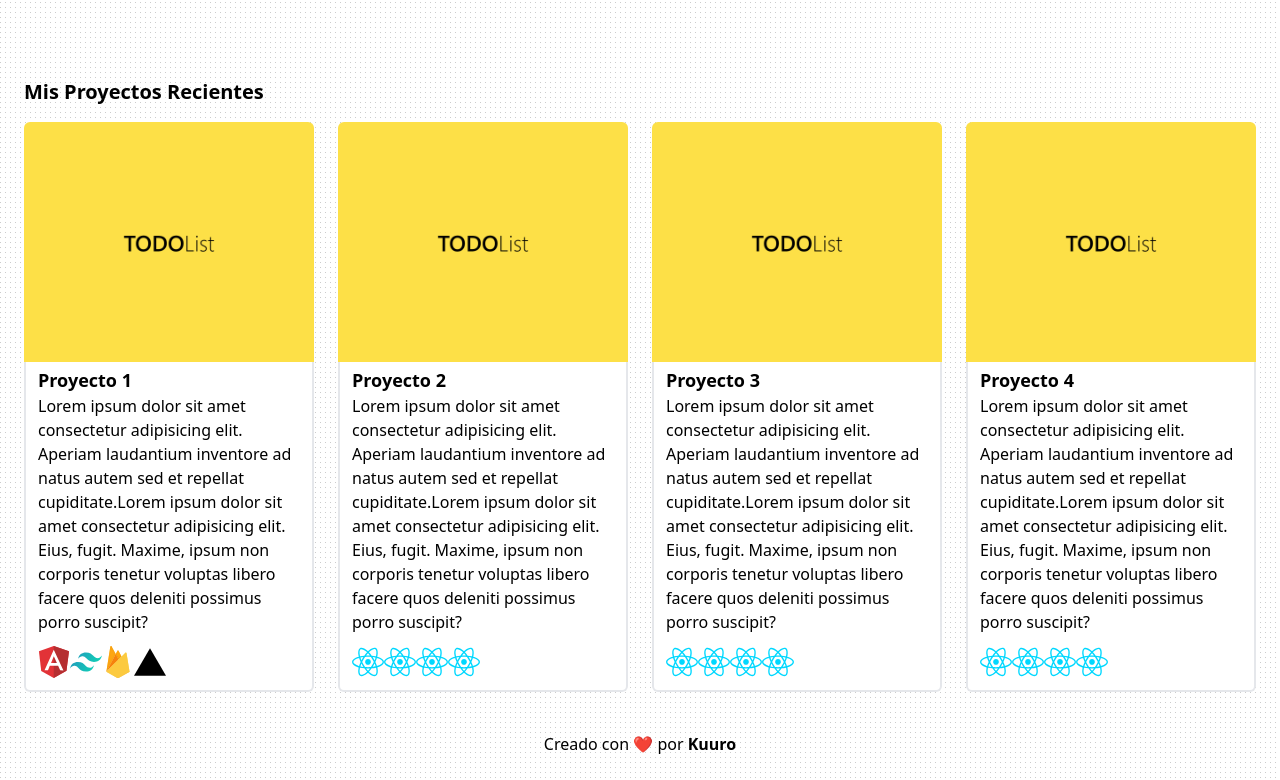
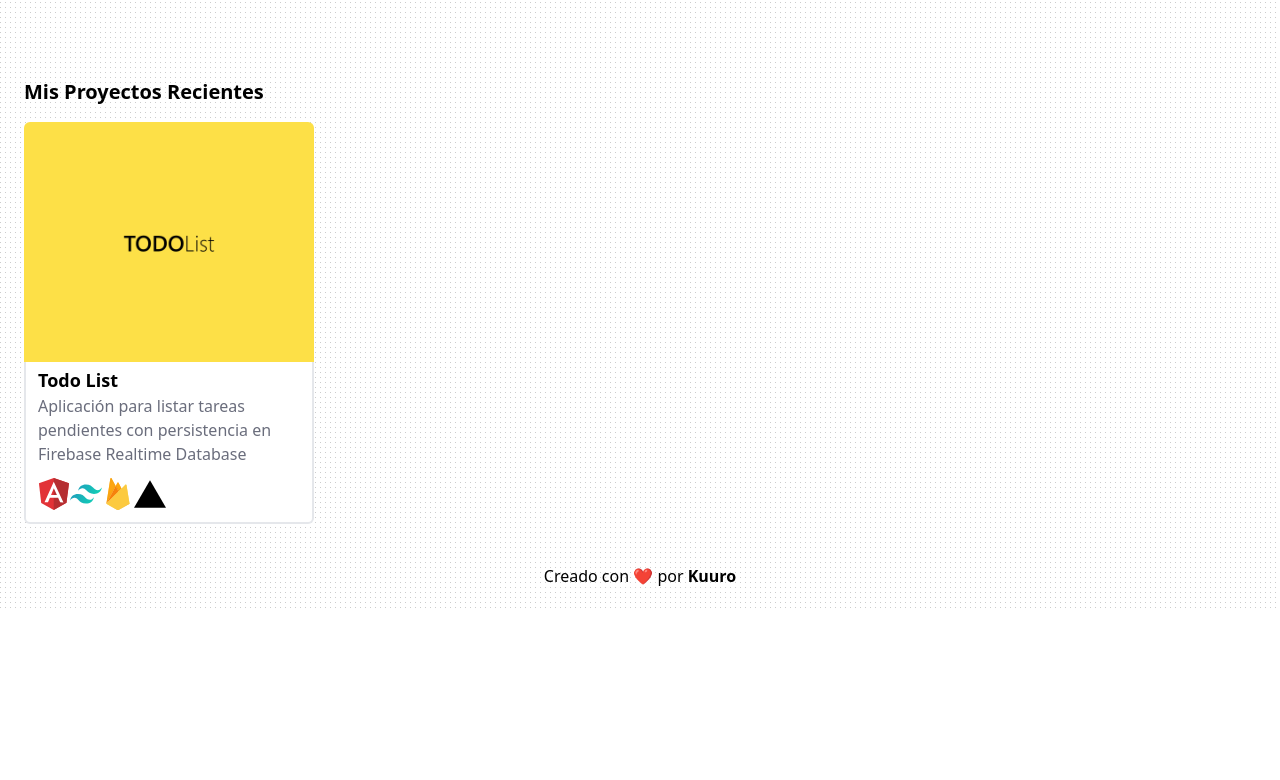
Before and after one commit to jmhs11/kuuro.dev, a React (Vite) app: page / in a window 1280 px wide. Shown: the part 998-1778 px from the top of the page. After the commit the page ends 1610 px from the top, so only its background shows below. Built offline with nearby package versions, Linux system fonts and the light colour scheme.

Commit message:
Update content from Projects

```diff
--- a/src/App.jsx
+++ b/src/App.jsx
@@ -5,9 +5,9 @@ import Header from './components/Header';
 
 const PROJECTS = [
 	{
-		name: 'Proyecto 1',
+		name: 'Todo List',
 		imageUrl: '/projects/todolist-cover.png',
-		description: 'Lorem ipsum dolor sit amet consectetur adipisicing elit. Aperiam laudantium inventore ad natus autem sed et repellat cupiditate.',
+		description: 'Aplicación para listar tareas pendientes con persistencia en Firebase Realtime Database',
 		url: 'https://todo-list.kuuro.dev',
 		technologies: [
 			{
@@ -24,82 +24,83 @@ const PROJECTS = [
 			},
 			{
 				name: 'Vercel',
-				icon: 'vercel-icon'
+				icon: 'vercel-icon',
+				className: 'dark-mode-icon'
 			}
 		]
 	},
-	{
-		name: 'Proyecto 2',
-		imageUrl: '/projects/todolist-cover.png',
-		description: 'Lorem ipsum dolor sit amet consectetur adipisicing elit. Aperiam laudantium inventore ad natus autem sed et repellat cupiditate.',
-		url: 'https://todo-list.kuuro.dev',
-		technologies: [
-			{
-				name: 'React1',
-				icon: 'react-icon',
-			},
-			{
-				name: 'React2',
-				icon: 'react-icon',
-			},
-			{
-				name: 'React3',
-				icon: 'react-icon',
-			},
-			{
-				name: 'React4',
-				icon: 'react-icon'
-			}
-		]
-	},
-	{
-		name: 'Proyecto 3',
-		imageUrl: '/projects/todolist-cover.png',
-		description: 'Lorem ipsum dolor sit amet consectetur adipisicing elit. Aperiam laudantium inventore ad natus autem sed et repellat cupiditate.',
-		url: 'https://todo-list.kuuro.dev',
-		technologies: [
-			{
-				name: 'React1',
-				icon: 'react-icon',
-			},
-			{
-				name: 'React2',
-				icon: 'react-icon',
-			},
-			{
-				name: 'React3',
-				icon: 'react-icon',
-			},
-			{
-				name: 'React4',
-				icon: 'react-icon'
-			}
-		]
-	},
-	{
-		name: 'Proyecto 4',
-		imageUrl: '/projects/todolist-cover.png',
-		description: 'Lorem ipsum dolor sit amet consectetur adipisicing elit. Aperiam laudantium inventore ad natus autem sed et repellat cupiditate.',
-		url: 'https://todo-list.kuuro.dev',
-		technologies: [
-			{
-				name: 'React1',
-				icon: 'react-icon',
-			},
-			{
-				name: 'React2',
-				icon: 'react-icon',
-			},
-			{
-				name: 'React3',
-				icon: 'react-icon',
-			},
-			{
-				name: 'React4',
-				icon: 'react-icon'
-			}
-		]
-	},
+	// {
+	// 	name: 'Proyecto 2',
+	// 	imageUrl: '/projects/todolist-cover.png',
+	// 	description: 'Lorem ipsum dolor sit amet consectetur adipisicing elit. Aperiam laudantium inventore ad natus autem sed et repellat cupiditate.',
+	// 	url: 'https://todo-list.kuuro.dev',
+	// 	technologies: [
+	// 		{
+	// 			name: 'React1',
+	// 			icon: 'react-icon',
+	// 		},
+	// 		{
+	// 			name: 'React2',
+	// 			icon: 'react-icon',
+	// 		},
+	// 		{
+	// 			name: 'React3',
+	// 			icon: 'react-icon',
+	// 		},
+	// 		{
+	// 			name: 'React4',
+	// 			icon: 'react-icon'
+	// 		}
+	// 	]
+	// },
+	// {
+	// 	name: 'Proyecto 3',
+	// 	imageUrl: '/projects/todolist-cover.png',
+	// 	description: 'Lorem ipsum dolor sit amet consectetur adipisicing elit. Aperiam laudantium inventore ad natus autem sed et repellat cupiditate.',
+	// 	url: 'https://todo-list.kuuro.dev',
+	// 	technologies: [
+	// 		{
+	// 			name: 'React1',
+	// 			icon: 'react-icon',
+	// 		},
+	// 		{
+	// 			name: 'React2',
+	// 			icon: 'react-icon',
+	// 		},
+	// 		{
+	// 			name: 'React3',
+	// 			icon: 'react-icon',
+	// 		},
+	// 		{
+	// 			name: 'React4',
+	// 			icon: 'react-icon'
+	// 		}
+	// 	]
+	// },
+	// {
+	// 	name: 'Proyecto 4',
+	// 	imageUrl: '/projects/todolist-cover.png',
+	// 	description: 'Lorem ipsum dolor sit amet consectetur adipisicing elit. Aperiam laudantium inventore ad natus autem sed et repellat cupiditate.',
+	// 	url: 'https://todo-list.kuuro.dev',
+	// 	technologies: [
+	// 		{
+	// 			name: 'React1',
+	// 			icon: 'react-icon',
+	// 		},
+	// 		{
+	// 			name: 'React2',
+	// 			icon: 'react-icon',
+	// 		},
+	// 		{
+	// 			name: 'React3',
+	// 			icon: 'react-icon',
+	// 		},
+	// 		{
+	// 			name: 'React4',
+	// 			icon: 'react-icon'
+	// 		}
+	// 	]
+	// },
 ]
 
 const TECHNOLOGIES = [
--- a/src/components/GridProject.jsx
+++ b/src/components/GridProject.jsx
@@ -14,11 +14,8 @@ const GridProject = ({ project }) => {
 				/>
 				<div className='flex flex-col px-3 pt-1 pb-3 bg-white border-2 dark:border-[#333] border-t-0 dark:bg-black rounded-b-md'>
 					<h4 className='text-lg font-semibold'>{name}</h4>
-					<div id='description dark:text-[#ccc]'>
+					<div id='description' className='text-[#6A6D7C] dark:text-[#ccc]'>
 						{description}
-						Lorem ipsum dolor sit amet consectetur adipisicing elit. Eius,
-						fugit. Maxime, ipsum non corporis tenetur voluptas libero facere
-						quos deleniti possimus porro suscipit?
 					</div>
 					<div
 						id='technologies'
```
